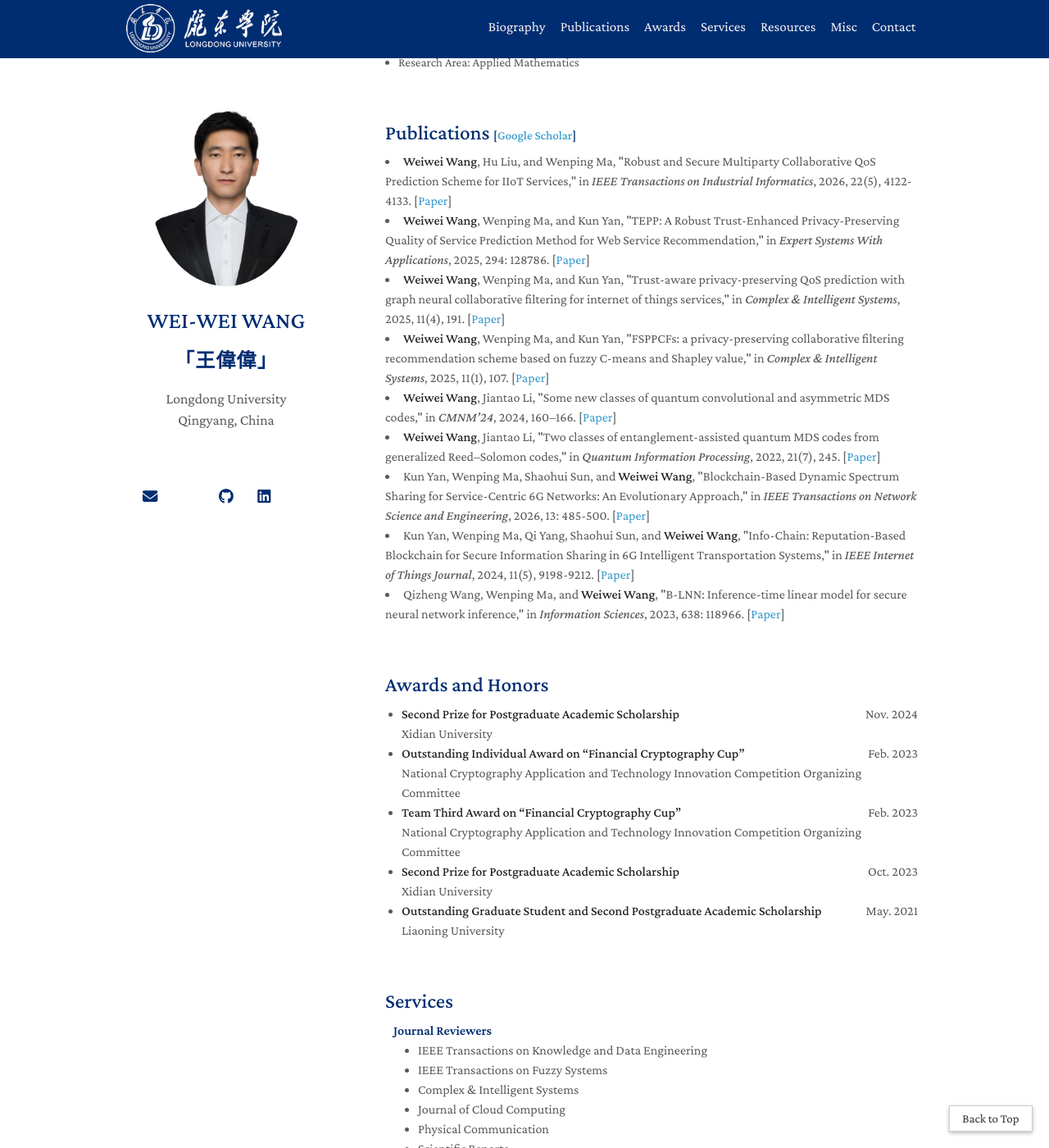
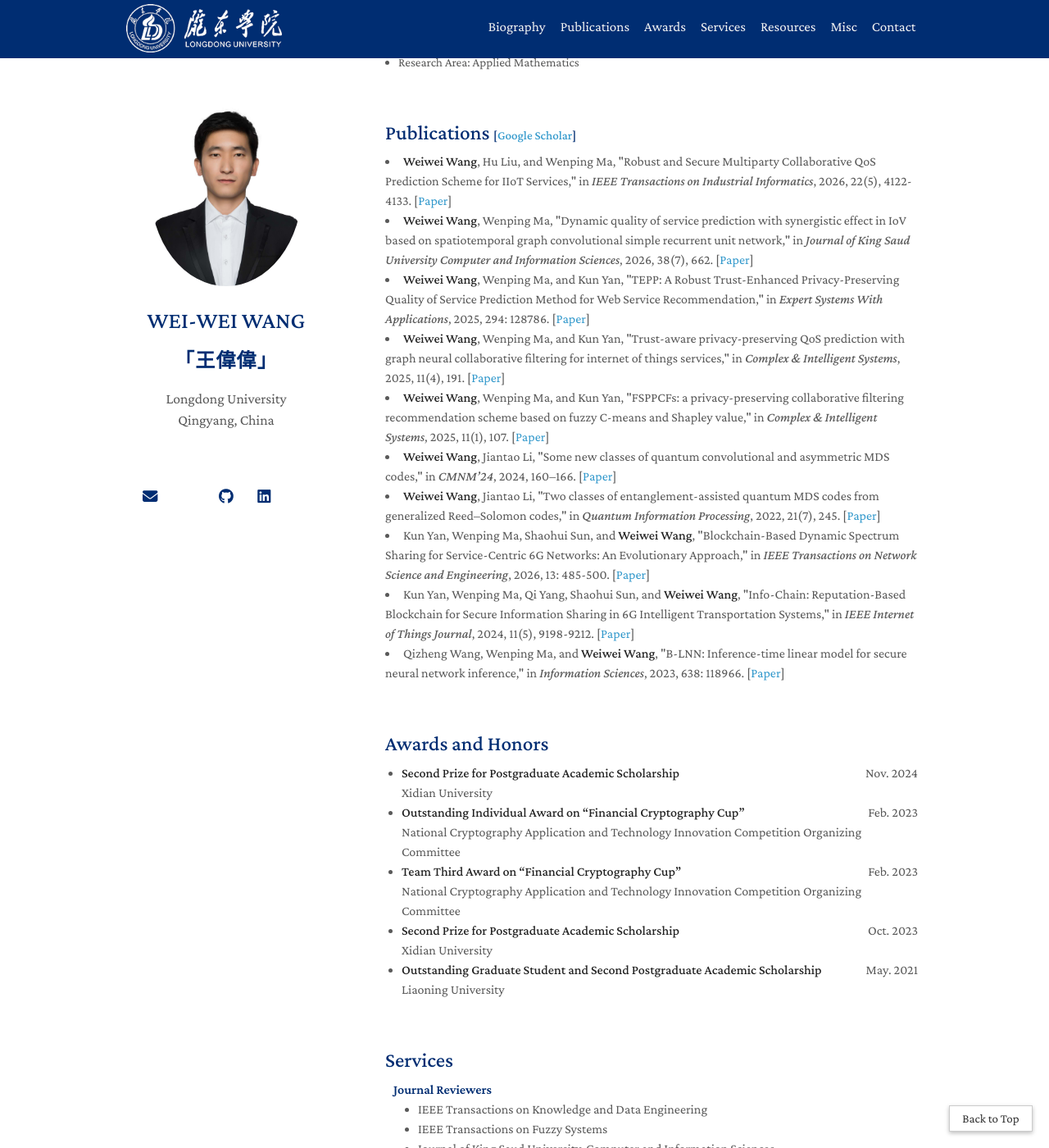
Before and after one commit to Joe-weir-wong/joe-weir-wong.github.io, a Jekyll site: the page built from index.md, in a window 1280 px wide and 1400 px high, scrolled down 859 px. Shown: the whole window at 82% size. Built offline with Jekyll 4.4.1, drawn with Linux system fonts in a browser that asks for light colours; a style sheet for code colours, icons or effects is not loaded; some of the changed text lies outside the part shown.

Commit message:
edit messages

```diff
--- a/_includes/publications.md
+++ b/_includes/publications.md
@@ -4,6 +4,7 @@
 
 <ul style="margin: 0; padding-left: 0; list-style-position: inside;">
     <li><strong>Weiwei Wang</strong>, Hu Liu, and Wenping Ma, "Robust and Secure Multiparty Collaborative QoS Prediction Scheme for IIoT Services," in  <em>IEEE Transactions on Industrial Informatics</em>, 2026, 22(5), 4122-4133. [<a href="https://ieeexplore.ieee.org/document/11393519">Paper</a>]</li>
+    <li><strong>Weiwei Wang</strong>, Wenping Ma, "Dynamic quality of service prediction with synergistic effect in IoV based on spatiotemporal graph convolutional simple recurrent unit network," in  <em> Journal of King Saud University Computer and Information Sciences</em>, 2026, 38(7), 662. [<a href="https://link.springer.com/article/10.1007/s44443-026-01116-4">Paper</a>]</li>
     <li><strong>Weiwei Wang</strong>, Wenping Ma, and Kun Yan, "TEPP: A Robust Trust-Enhanced Privacy-Preserving Quality of Service Prediction Method for Web Service Recommendation," in  <em>Expert Systems With Applications</em>, 2025, 294: 128786. [<a href="https://doi.org/10.1016/j.eswa.2025.128786">Paper</a>]</li>
     <li><strong>Weiwei Wang</strong>, Wenping Ma, and Kun Yan, "Trust-aware privacy-preserving QoS prediction with graph neural collaborative filtering for internet of things services," in  <em>Complex & Intelligent Systems</em>, 2025, 11(4), 191. [<a href="https://rdcu.be/ebCka">Paper</a>]</li>
     <li><strong>Weiwei Wang</strong>, Wenping Ma, and Kun Yan, "FSPPCFs: a privacy-preserving collaborative filtering recommendation scheme based on fuzzy C-means and Shapley value," in  <em>Complex & Intelligent Systems</em>, 2025, 11(1), 107. [<a href="https://rdcu.be/d5ijq">Paper</a>]</li>
--- a/_includes/services.md
+++ b/_includes/services.md
@@ -7,8 +7,10 @@
 <ul style="margin:0 0 20px;">
   <li><a href="https://www.computer.org/csdl/journal/tk"><autocolor>IEEE Transactions on Knowledge and Data Engineering</autocolor></a></li>
   <li><a href="http://ieeexplore.ieee.org/xpl/RecentIssue.jsp?punumber=91"><autocolor>IEEE Transactions on Fuzzy Systems</autocolor></a></li>
+  <li><a href="https://link.springer.com/journal/44443"><autocolor>Journal of King Saud University-Computer and Information Sciences</autocolor></a></li>
   <li><a href="https://link.springer.com/journal/40747"><autocolor>Complex & Intelligent Systems</autocolor></a></li>
-  <li><a href="https://link.springer.com/journal/13677"><autocolor>Journal of Cloud Computing</autocolor></a></li>
+  <li><a href="https://link.springer.com/journal/13677"><autocolor>Journal of Cloud Computing</autocolor></a></li>Pattern Recognition Letters
+  <li><a href="https://www.journals.elsevier.com/pattern-recognition-letters"><autocolor>Pattern Recognition Letters</autocolor></a></li>
   <li><a href="https://www.sciencedirect.com/journal/physical-communication"><autocolor>Physical Communication</autocolor></a></li>
   <li><a href="https://www.nature.com/srep/"><autocolor>Scientific Reports</autocolor></a></li>
 </ul>
```
